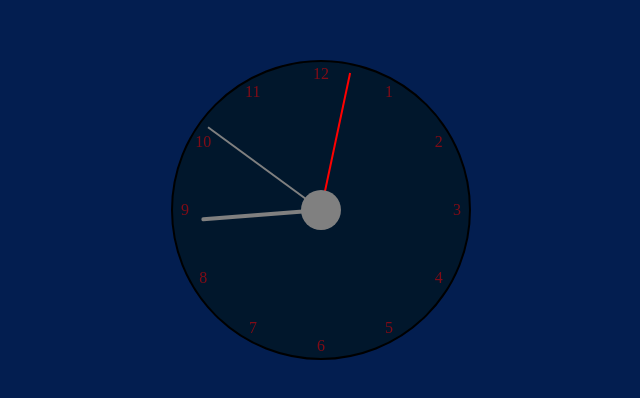
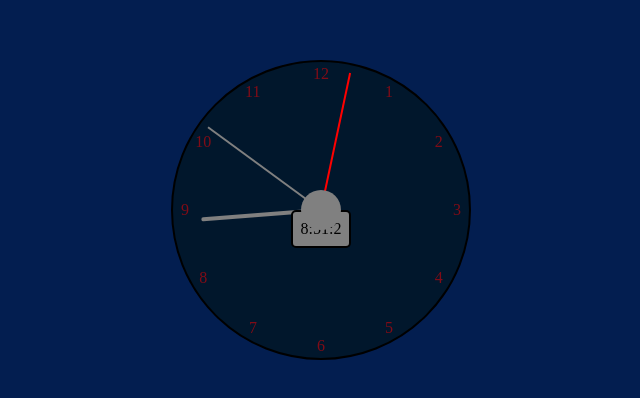
Before and after one commit to Aditya-Singh-rauthan/Aditya-Singh-rauthan.github.io, a plain HTML site: page clock.html in a window 1280 px wide. Shown: the part 190-588 px from the top of the page, without its empty margins (319-959 px from the left). Drawn offline with Linux system fonts and the light colour scheme.

Commit message:
Add files via upload

```diff
--- a/clock.css
+++ b/clock.css
@@ -3,7 +3,10 @@
     padding:0;
     box-sizing: border-box;
 }
-
+.container{
+    display: flex;
+    justify-content: center;
+}
 .watch{
     display: flex;
     width:100vw;
@@ -13,6 +16,15 @@
     background: rgb(3, 30, 80);
 }
 
+.display{
+    position:absolute;
+    padding:8px;
+    background: gray;
+    /*transform:translateY(50%)*/
+    top:400px;
+    border: 2px solid black;
+    border-radius: 5px;
+}
 .dial{
     width:300px;
     height:300px;
@@ -27,7 +39,7 @@
     height:40px;
     border-radius:50%;
     background: gray;
-    z-index: 1;
+    z-index: 2;
 }
 .hour{
     position: absolute;
@@ -53,6 +65,7 @@
     background: red;
     transform: rotateZ(180deg) translateY(-50%);
     transform-origin: (100% 50%);
+    z-index: 1;
 }
 .one{
     position: absolute;
--- a/clock.html
+++ b/clock.html
@@ -8,6 +8,7 @@
     <script src='clock.js'></script>
 </head>
 <body>
+    <div class="container">
         <div class="watch">
             <div class="dial">
 
@@ -60,7 +61,10 @@
             <div class="tweleve">
                 <p style='transform:rotateZ(30deg)'>11</p>
             </div>
+            <div class="display">
+
             </div>
-
+        </div>
+    </div>
 </body>
 </html>
--- a/clock.js
+++ b/clock.js
@@ -7,12 +7,18 @@ window.onload=function(){
     document.querySelector('.second').style.transform='rotateZ('+eval(second_start*6)+'deg) translateY(-50%)';
     document.querySelector('.minute').style.transform='rotateZ('+eval(minute_start*6+0.1*second_start)+'deg) translateY(-50%)';
     document.querySelector('.hour').style.transform='rotateZ('+eval(hour_start%12*30+0.5*minute_start+(0.05/6)*second_start)+'deg) translateY(-50%)';
-
+    document.querySelector('.display').innerHTML=hour_start%12+':'+minute_start+':'+second_start;
     function sixDeg(){
         const second=document.querySelector('.second');
         var rotate=second.style.transform;
         var n=parseFloat(rotate.split('(')[1].split(')')[0]);
         second.style.transform='rotateZ('+eval(n+6)+'deg) translateY(-50%)';
+        var time=new Date();
+        let hour_start=time.getHours()
+        let minute_start=time.getMinutes()
+        let second_start=time.getSeconds()
+        document.querySelector('.display').innerHTML=hour_start%12+':'+minute_start+':'+second_start;
+
     }
 
     function sixDegMin(){
```
Lines whose indentation alone changed are shown as unchanged.
